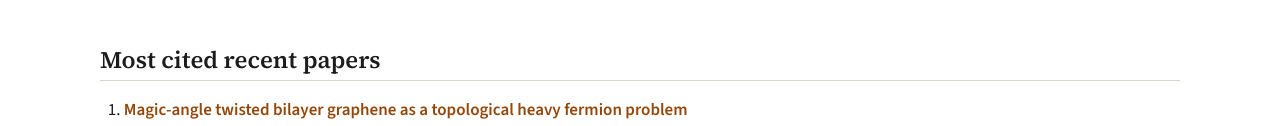
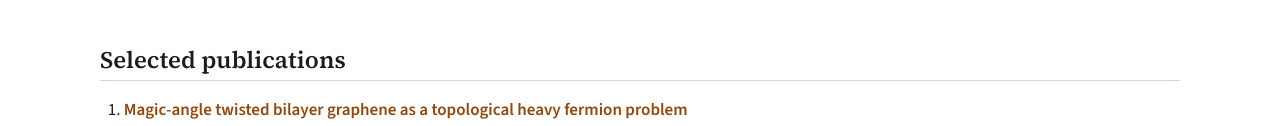
Before and after one commit to bernevig-group/bernevig-group.github.io, an Astro site: page /publications in a window 1280 px wide. Shown: the part 342-468 px from the top of the page. Built offline with nearby package versions, Linux system fonts and the light colour scheme; Astro itself is replaced by a stand-in of ours.

Commit message:
Publications: heading 'Selected publications'

```diff
--- a/src/pages/publications.astro
+++ b/src/pages/publications.astro
@@ -13,7 +13,7 @@ const years = byYear(papers);
     Papers by B. A. Bernevig are also listed on <a href={site.arxivSearch}>arXiv</a> and <a href={site.scholar}>Google Scholar</a>.
   </p>
 
-  <h2>Most cited recent papers</h2>
+  <h2>Selected publications</h2>
   <ol class="refs">
     {top.map((p) => <Ref paper={p} />)}
   </ol>
```
